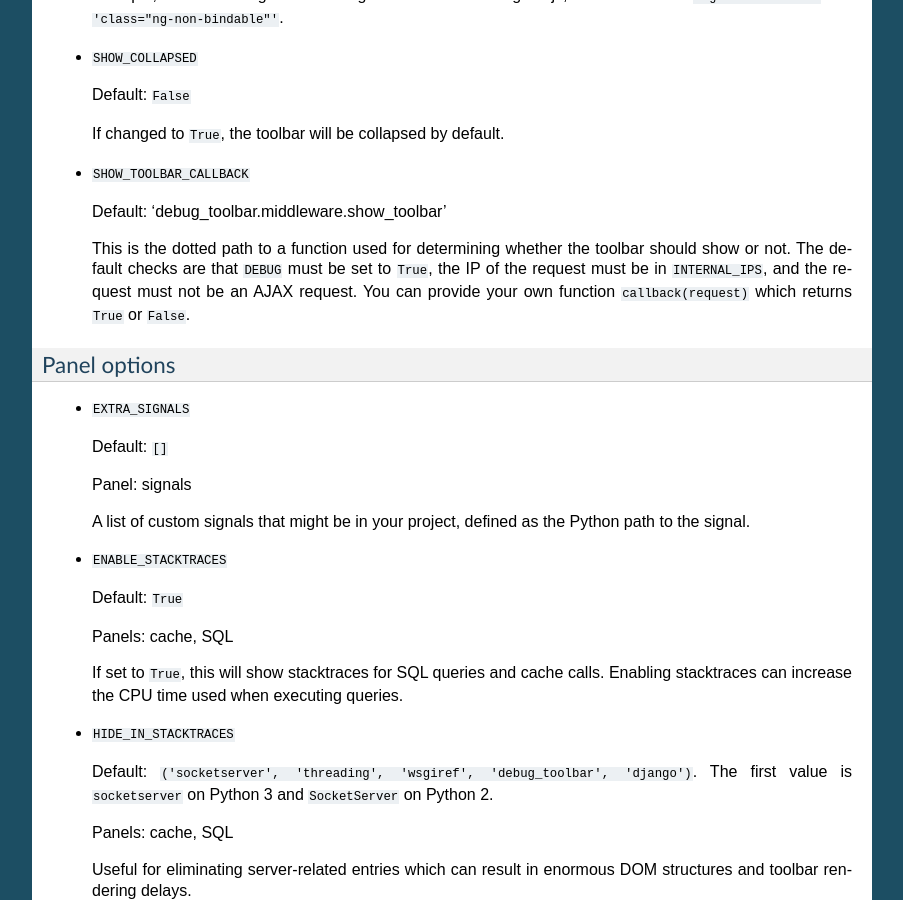
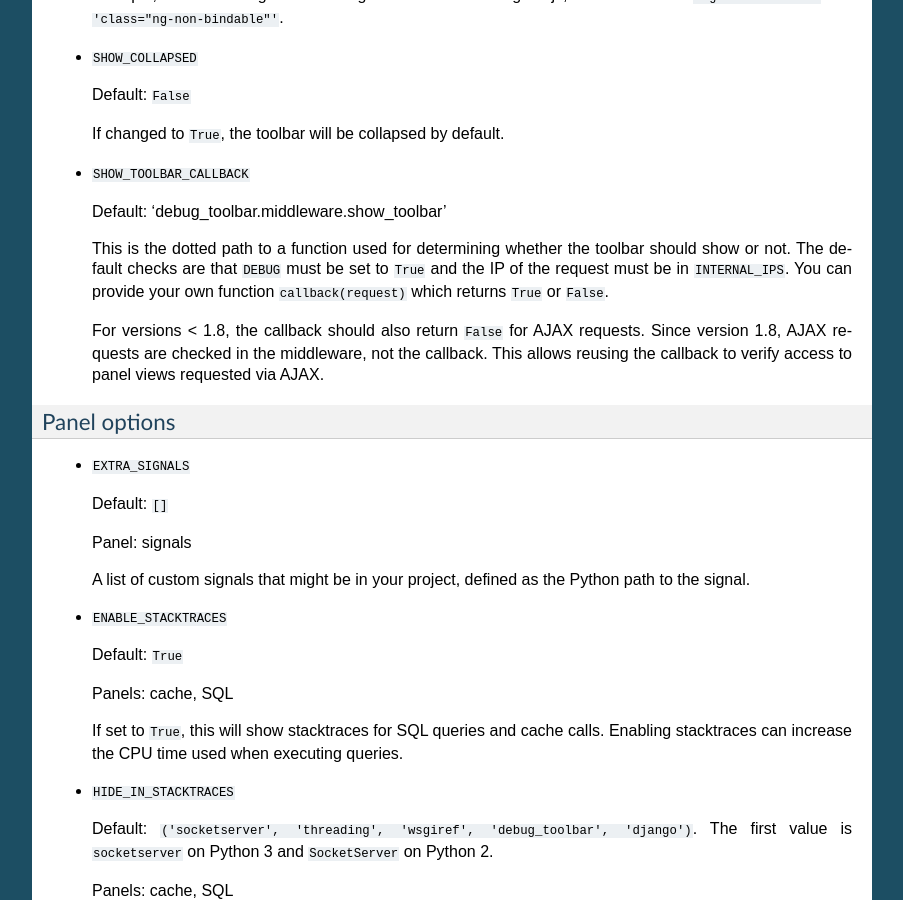
Before and after one commit to jazzband/django-debug-toolbar, a Sphinx documentation site: the page built from docs/configuration.rst, in a window 1280 px wide and 900 px high, scrolled down 1822 px. Shown: the whole window, without its empty margins (198-1101 px from the left). Built offline with Sphinx 7.4.7, drawn with Linux system fonts in a browser that asks for light colours.

Commit message:
Documented backwards incompatible change in 1.8
SHOW_TOOLBAR_CALLBACK no longer returns False for AJAX requests. Custom
values shouldn't either.

Fixes #954

```diff
--- a/docs/configuration.rst
+++ b/docs/configuration.rst
@@ -112,10 +112,15 @@
   Default: 'debug_toolbar.middleware.show_toolbar'
 
   This is the dotted path to a function used for determining whether the
-  toolbar should show or not. The default checks are that ``DEBUG`` must be
-  set to ``True``, the IP of the request must be in ``INTERNAL_IPS``, and the
-  request must not be an AJAX request. You can provide your own function
-  ``callback(request)`` which returns ``True`` or ``False``.
+  toolbar should show or not. The default checks are that ``DEBUG`` must be set
+  to ``True`` and the IP of the request must be in ``INTERNAL_IPS``. You can
+  provide your own function ``callback(request)`` which returns ``True`` or
+  ``False``.
+
+  For versions < 1.8, the callback should also return ``False`` for AJAX
+  requests. Since version 1.8, AJAX requests are checked in the middleware, not
+  the callback. This allows reusing the callback to verify access to panel
+  views requested via AJAX.
 
 Panel options
 ~~~~~~~~~~~~~
```
Also changed, not shown: docs/changes.rst (+10 -0 lines).
